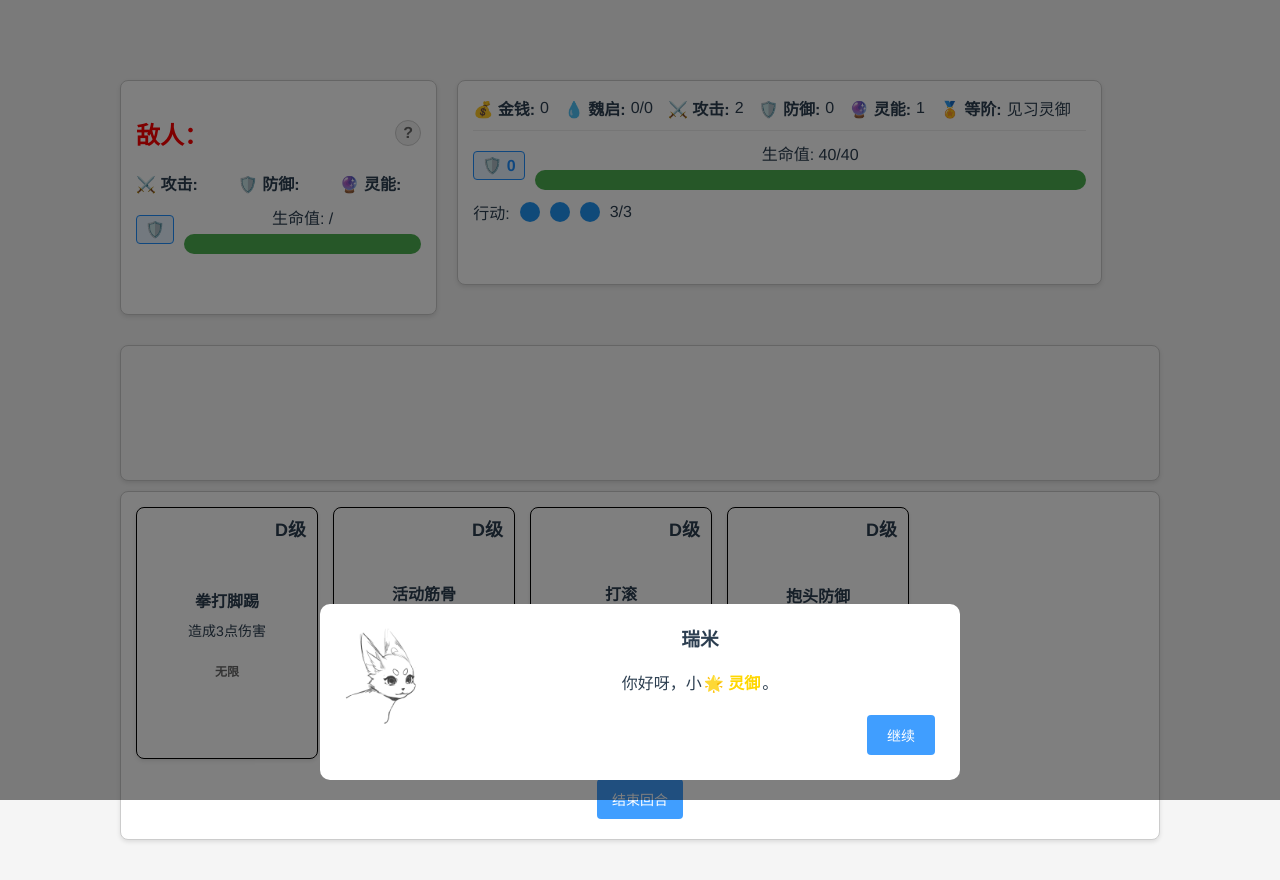
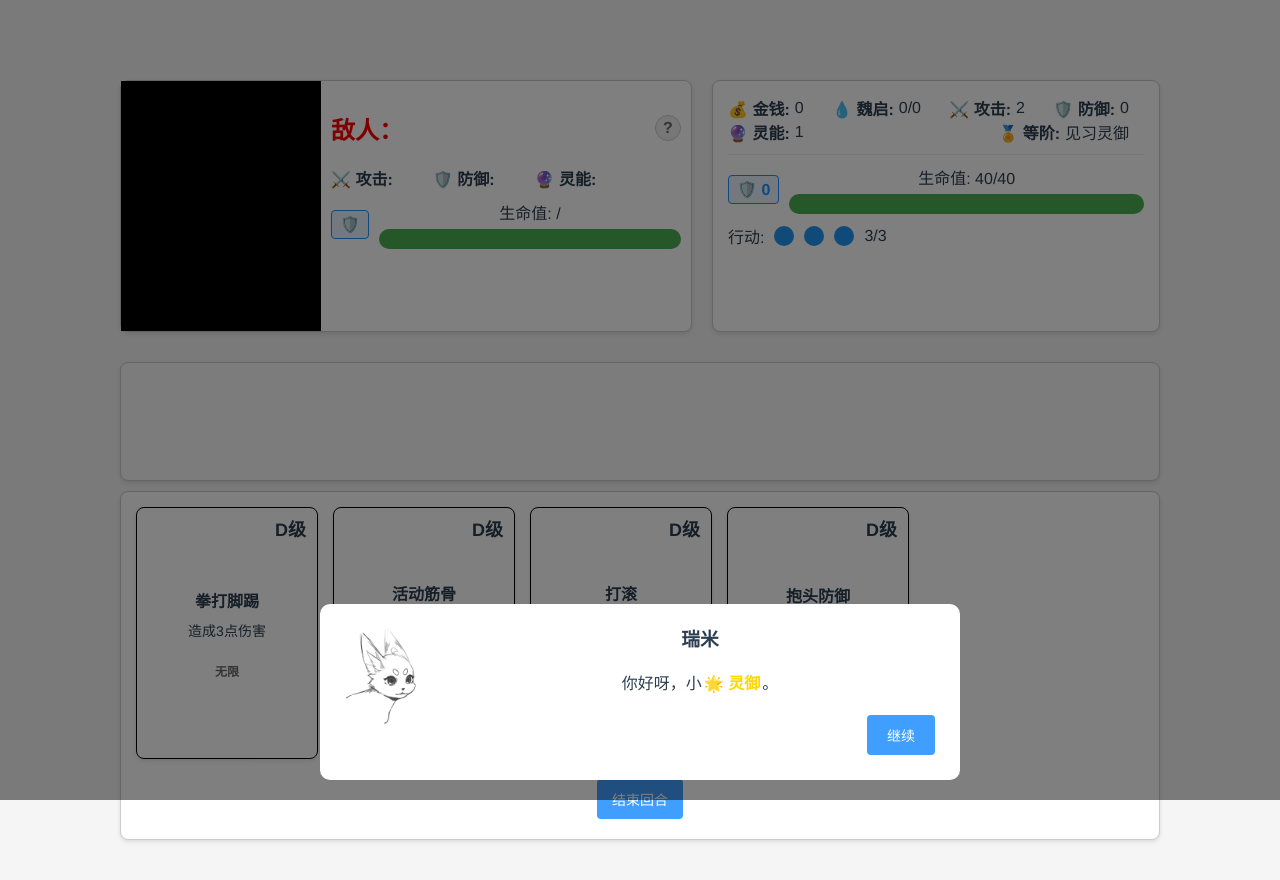
Before and after one commit to wekyspire/wekyspire, a Vue app: page /#/ in a window 1280 px wide. Both pictures are taken after a click on the button "开始游戏". Shown: the top 880 px of the page. Built offline with nearby package versions, Linux system fonts and the light colour scheme.

Commit message:
feat: avatar

```diff
--- a/src/components/EnemyStatusPanel.vue
+++ b/src/components/EnemyStatusPanel.vue
@@ -1,6 +1,11 @@
 <template>
   <HurtAnimationWrapper :unit="enemy" ref="hurtAnimation">
     <div class="enemy-status-panel" ref="enemyPanel">
+      <div class="enemy-avatar">
+          <img v-if="enemy.avatarUrl" :src="enemy.avatarUrl" :alt="enemy.name" class="avatar-image" />
+          <div v-else class="avatar-placeholder"></div>
+      </div>
+      <div class="enemy-details">
         <div class="enemy-header">
           <div>
             <h2 style="color: red; display: inline-block;">敌人：{{ enemy.name }}</h2>
@@ -26,8 +31,6 @@
 
       <HealthBar :unit="enemy" class="enemy" />
 
-
-
       <!-- 效果显示栏 -->
       <EffectDisplayBar
         :effects="enemy.effects"
@@ -35,7 +38,7 @@
         @show-tooltip="$emit('show-tooltip', $event)"
         @hide-tooltip="$emit('hide-tooltip')"
       />
-
+    </div>
     <!-- 敌人信息悬浮框 -->
     <div
       v-if="enemyInfo.show"
@@ -134,19 +137,43 @@ export default {
 
 <style scoped>
 .enemy-status-panel {
-  flex: 1;
+  display: flex;
+  align-items: center;
   border: 1px solid #ccc;
-  padding: 15px;
   border-radius: 8px;
   background-color: #fff;
   box-shadow: 0 2px 4px rgba(0,0,0,0.1);
   z-index: 1;
 }
 
+.enemy-details {
+  padding: 10px;
+  height: 230px;
+  width: 350px;
+}
+
 .enemy-header {
   display: flex;
   justify-content: space-between;
   align-items: center;
+}
+
+.enemy-avatar {
+  width: 200px;
+  height: 250px;
+}
+
+.avatar-image {
+  object-fit:cover;
+  width: inherit;
+  height: inherit;
+}
+
+.avatar-placeholder {
+  object-fit:cover;
+  width: inherit;
+  height: inherit;
+  background-color: #000;
 }
 
 .enemy-info-button {
@@ -161,6 +188,7 @@ export default {
   justify-content: center;
   font-weight: bold;
   color: #666;
+  flex-shrink: 0;
 }
 
 .enemy-info-button:hover {
--- a/src/components/PlayerStatusPanel.vue
+++ b/src/components/PlayerStatusPanel.vue
@@ -151,13 +151,14 @@ export default {
 
 <style scoped>
 .player-status-panel {
-  flex: 1;
+  /* flex: 0.1; */
   border: 1px solid #ccc;
   padding: 15px;
   border-radius: 8px;
   background-color: #fff;
   box-shadow: 0 2px 4px rgba(0,0,0,0.1);
   transition: background-color 0.3s ease;
+  height: 220px;
 }
 
 .player-status-panel.rest-mode {
--- a/src/data/enemies/basic.js
+++ b/src/data/enemies/basic.js
@@ -6,7 +6,7 @@ export class Slime extends Enemy {
   constructor(battleIntensity) {
     const hp = 27 + Math.floor(6 * battleIntensity);
     const attack = 3 + Math.floor(battleIntensity * 0.6);
-    super('史莱姆', hp, attack, 1, battleIntensity + 1);
+    super('史莱姆', hp, attack, 1, battleIntensity + 1, '/src/assets/enemies/slime.png');
     this.battleIntensity = battleIntensity;
     this.actionIndex = 0;
     this.description = "一只史莱姆，很可爱捏。";
@@ -61,7 +61,7 @@ export class Remi extends Enemy {
   constructor(battleIntensity) {
     const hp = 23 + 5 * battleIntensity;
     const attack = 6 + Math.floor(battleIntensity * 0.8);
-    super('魔化瑞米', hp, attack, 1, battleIntensity + 1);
+    super('魔化瑞米', hp, attack, 1, battleIntensity + 1, '/src/assets/enemies/slime.png');
     this.battleIntensity = battleIntensity;
     this.actionIndex = 0;
     this.moneyStolen = false;
@@ -137,7 +137,7 @@ export class BuzzlingBugs extends Enemy {
   constructor(battleIntensity) {
     const hp = 5 + Math.floor(2 * battleIntensity);
     const attack = 1 + Math.floor(battleIntensity * 0.5);
-    super('嗡嗡虫群', hp, attack, 1, battleIntensity + 1);
+    super('嗡嗡虫群', hp, attack, 1, battleIntensity + 1, '/src/assets/enemies/slime.png');
     this.battleIntensity = battleIntensity;
     this.actionIndex = 0;
     this.description = "一群烦恼的嗡嗡虫，你很难够到它们。";
--- a/src/data/enemies/example.js
+++ b/src/data/enemies/example.js
@@ -7,7 +7,10 @@ import Enemy from '../enemy.js';
 class FireSlime extends Enemy {
   constructor(battleIntensity) {
     // 调用父类构造函数，传入基础属性
-    super('火史莱姆', 13 + Math.floor(5 * battleIntensity), 6 + Math.floor(battleIntensity * 0.6), 1, 1, battleIntensity);
+    super('火史莱姆',
+      13 + Math.floor(5 * battleIntensity),
+       6 + Math.floor(battleIntensity * 0.6),
+        1, 1, '/src/assets/enemies/slime.png');
     this.burnDamage = 3; // 燃烧伤害
     this.description = "一只史莱姆，但它为什么在冒火？";
   }
--- a/src/data/enemy.js
+++ b/src/data/enemy.js
@@ -1,7 +1,7 @@
 import eventBus from "../eventBus";
 // 敌人抽象类
 class Enemy {
-  constructor(name, hp, attack, defense, magic) {
+  constructor(name, hp, attack, defense, magic, avatarUrl = '') {
     this.name = name; // 敌人名称
     this.hp = hp; // 当前生命值
     this.maxHp = hp; // 最大生命值
@@ -13,6 +13,7 @@ class Enemy {
     this.subtitle = ""; // Boss subtitle
     this.description = '一个面目狰狞的敌人！'; // 敌人描述
     this.type = 'normal'; // normal / special / boss
+    this.avatarUrl = avatarUrl; // 敌人头像URL
   }
 
   get isBoss () {
```
Also changed, not shown: 5 other files (tests, documents, lock files or other folders). Lines whose indentation alone changed are shown as unchanged.
